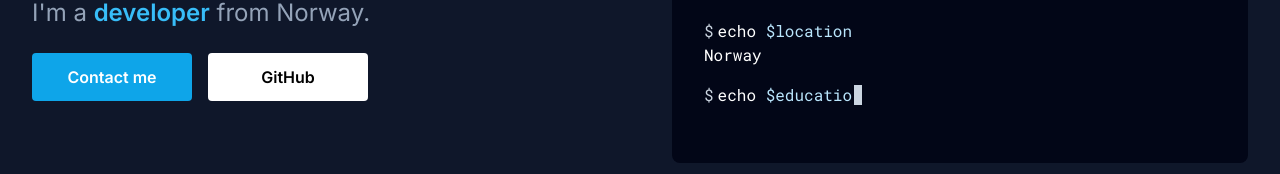
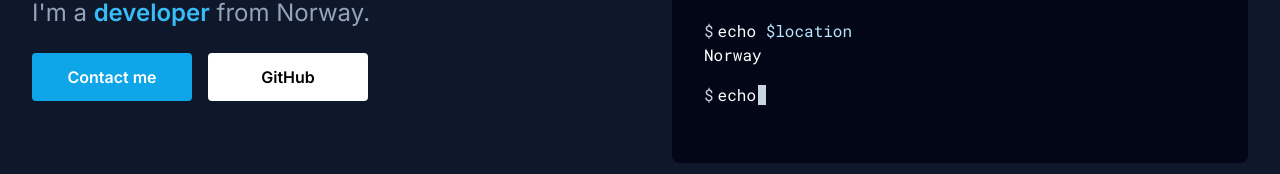
Before and after one commit to HakonHarnes/website, a Next.js app: page / in a window 1280 px wide. Shown: the part 325-499 px from the top of the page. Built offline with nearby package versions, Linux system fonts and the light colour scheme.

Commit message:
feat: add an initial delay before starting the animation

```diff
--- a/components/Terminal.tsx
+++ b/components/Terminal.tsx
@@ -15,6 +15,7 @@ type TerminalProps = {
   commands: Command[];
 };
 
+const INITIAL_DELAY = 500;
 const COMMAND_DELAY = 1800;
 const OUTPUT_DELAY = 250;
 
@@ -44,7 +45,7 @@ export default function Terminal({ commands }: TerminalProps) {
               ]}
               typeSpeed={45}
               showCursor={false}
-              startDelay={index * COMMAND_DELAY}
+              startDelay={INITIAL_DELAY + index * COMMAND_DELAY}
               onComplete={() => {
                 setTimeout(() => {
                   setActiveCommandIndex(index + 1);
```
